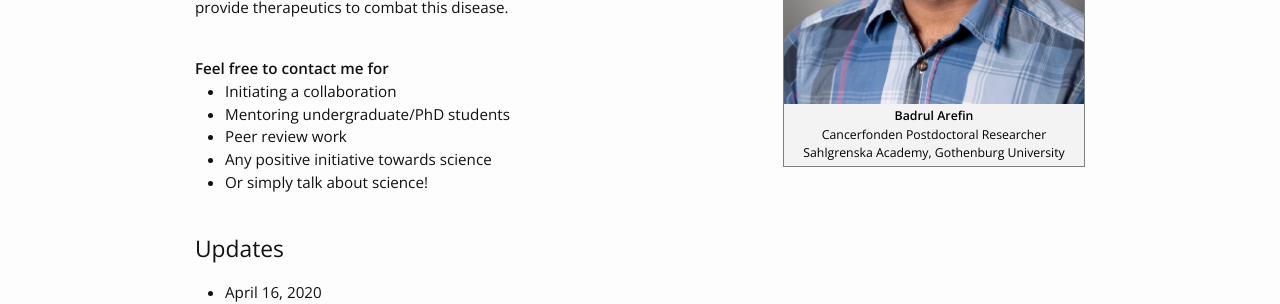
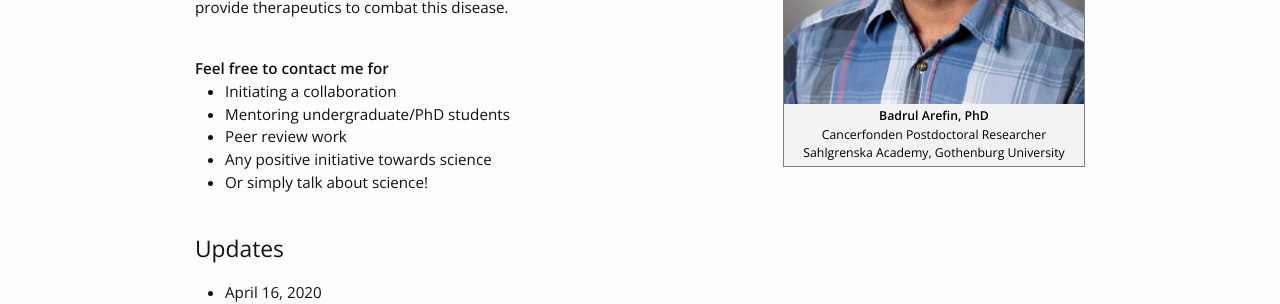
Before and after one commit to Badrul-Arefin/badrul-arefin.github.io, a Jekyll site: the page built from index.html, in a window 1280 px wide. Shown: the part 404-708 px from the top of the page. Built offline with Jekyll 4.4.1, drawn with Linux system fonts in a browser that asks for light colours.

Commit message:
Update index.html

```diff
--- a/index.html
+++ b/index.html
@@ -6,7 +6,7 @@ layout: default
 
  <i><b>Hello, welcome to my website!</b></i><br><br>
 
- {% include image.html url="/images/pic_low2.jpg" caption="<b>Badrul Arefin</b><br>Cancerfonden Postdoctoral Researcher<br>Sahlgrenska Academy, Gothenburg University" width=300 align="right" %}
+ {% include image.html url="/images/pic_low2.jpg" caption="<b>Badrul Arefin, PhD</b><br>Cancerfonden Postdoctoral Researcher<br>Sahlgrenska Academy, Gothenburg University" width=300 align="right" %}
 
   <p> This website was built mainly to describe my research profile to the interested people. Please go to the
   respective sections to know more about my research and myself. On <a href="research">Research</a> page, I provided a link where I tried to describe my
```
